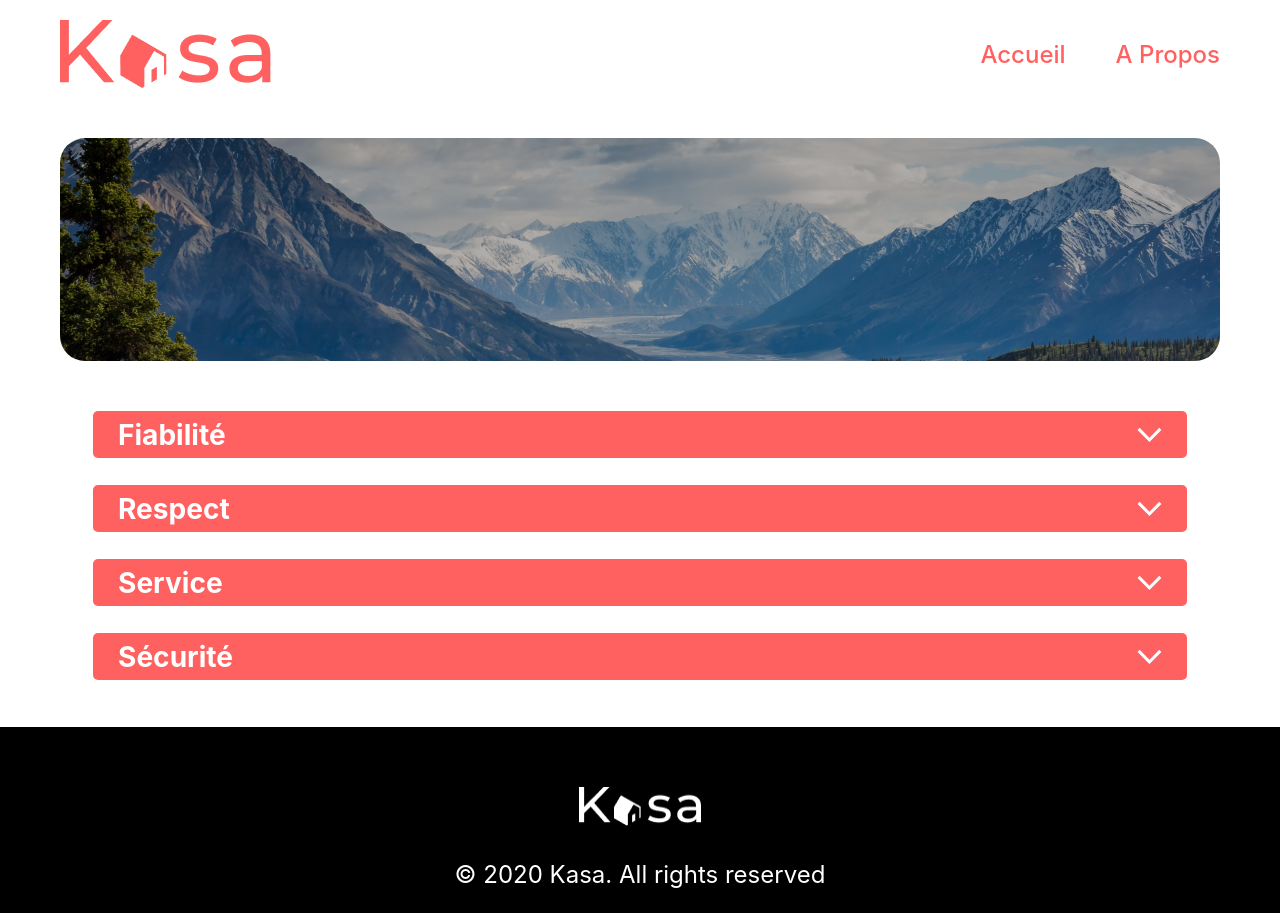
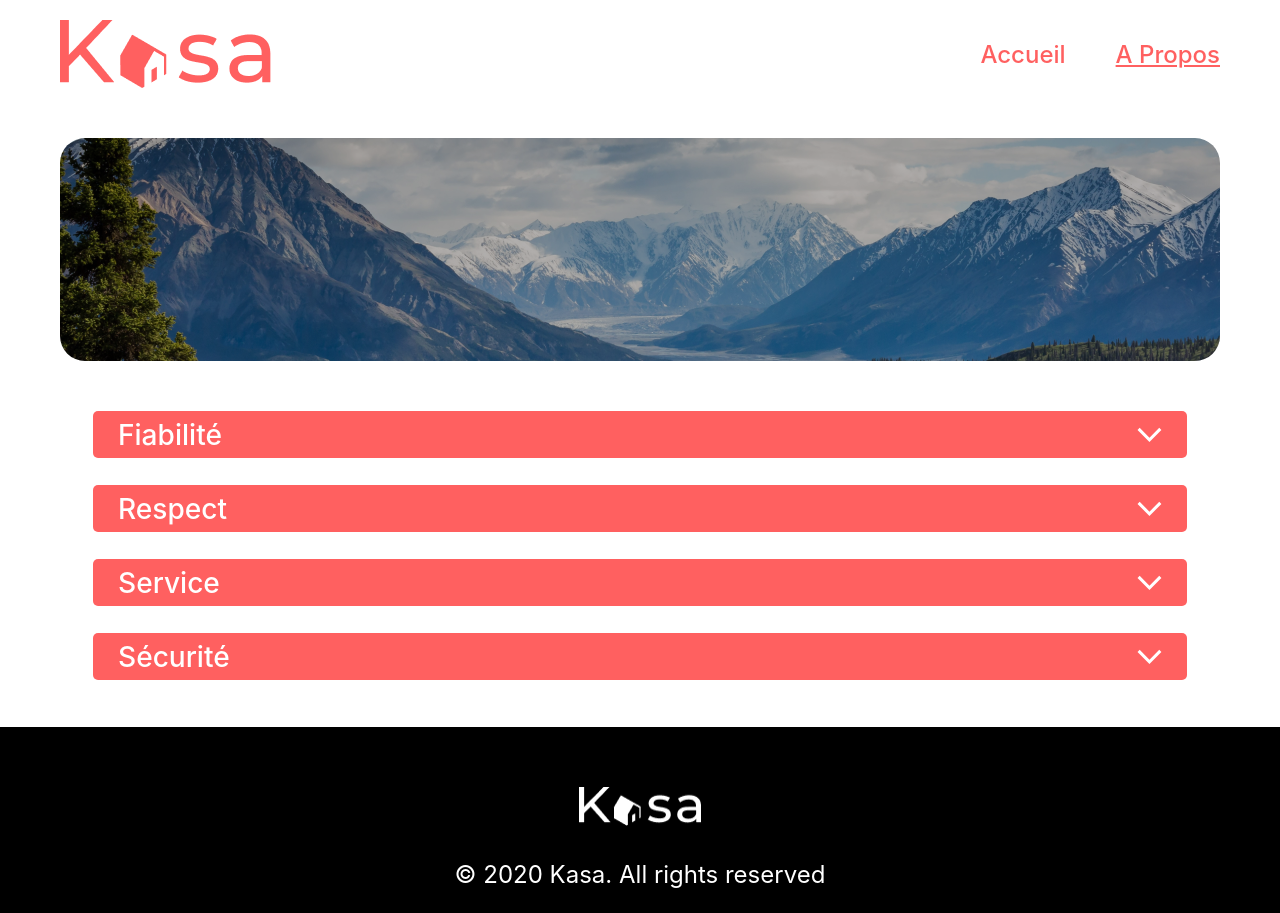
Before and after one commit to woodshan/Kasa_P7, a React (Create React App) app: page /about in a window 1280 px wide. Built offline with nearby package versions, Linux system fonts and the light colour scheme.

Commit message:
Mise en place de la page d'erreur

```diff
--- a/src/App.js
+++ b/src/App.js
@@ -1,4 +1,4 @@
-import React from "react";
+import React, { useState } from "react";
 import Home from "./pages/Home/Home";
 import { BrowserRouter, Route, Routes } from "react-router-dom";
 import About from "./pages/About/About";
@@ -9,15 +9,20 @@ import Footer from "./components/Footer/Footer";
 import Header from "./components/Header/Header";
 
 const App = () => {
+  const [page, setPage] = useState("home");
+
   return (
     <div>
       <BrowserRouter>
         <div className={style.container}>
-        <Header />
+          <Header page={page} />
           <Routes className={style.container}>
-            <Route path="/" element={<Home />} />
-            <Route path="/about" element={<About />} />
-            <Route path="*" element={<Error />} />
+            <Route path="/" element={<Home page={page} setPage={setPage} />} />
+            <Route
+              path="/about"
+              element={<About page={page} setPage={setPage} />}
+            />
+            <Route path="*" element={<Error setPage={setPage} />} />
             <Route path="/accommodation" element={<Accommodation />} />
           </Routes>
         </div>
--- a/src/components/Collapse/Collapse.js
+++ b/src/components/Collapse/Collapse.js
@@ -3,7 +3,7 @@ import open from "../../assets/icons/open.svg";
 import close from "../../assets/icons/close.svg";
 import style from "./Collapse.module.css";
 
-const Collapse = ({children}) => {
+const Collapse = ({children, title}) => {
   const [isOpen, setIsOpen] = useState(false);
 
   const handleClick = () => {
@@ -18,7 +18,7 @@ const Collapse = ({children}) => {
     <div className={style["collapse-container"]}>
       <div className={style["collapse-content"]}>
         <div className={style["collapse-background"]} onClick={() => handleClick()}>
-          {children}
+          <h3 className={style.title}>{title}</h3>
           {isOpen ? (
             <img
               src={close}
--- a/src/components/Collapse/Collapse.module.css
+++ b/src/components/Collapse/Collapse.module.css
@@ -42,3 +42,7 @@
     width: 90%;
     z-index: -1;
 }
+
+.title {
+    font-weight: 500;
+}
--- a/src/components/Footer/Footer.js
+++ b/src/components/Footer/Footer.js
@@ -1,6 +1,6 @@
-import React from 'react';
+import React from "react";
 import logo from "../../assets/images/footer-logo.png";
-import style from "./Footer.module.css"
+import style from "./Footer.module.css";
 
 const Footer = () => {
   return (
--- a/src/components/Header/Header.js
+++ b/src/components/Header/Header.js
@@ -1,15 +1,24 @@
-import React from 'react';
-import { NavLink } from 'react-router-dom';
+import { NavLink } from "react-router-dom";
 import logo from "../../assets/images/logo.png";
 import style from "./Header.module.css";
 
-const Header = () => {
+const Header = ({ page }) => {
   return (
     <div className={style["header-container"]}>
       <img src={logo} alt="Kasa Logo" className={style.logo} />
       <div className={style["link-container"]}>
-                <NavLink to="/" className={style.link}>Accueil</NavLink>
-                <NavLink to="/about" className={style.link}>A Propos</NavLink>
+        <NavLink
+          to="/"
+          className={style[page === "home" ? "link-effect" : "link"]}
+        >
+          Accueil
+        </NavLink>
+        <NavLink
+          to="/about"
+          className={style[page === "about" ? "link-effect" : "link"]}
+        >
+          A Propos
+        </NavLink>
       </div>
     </div>
   );
--- a/src/components/Header/Header.module.css
+++ b/src/components/Header/Header.module.css
@@ -15,6 +15,13 @@
     font-size: 24px;
     color: #FF6060;
     font-weight: 500;
+}
+
+.link-effect {
+    text-decoration: underline;
+    color:#FF6060;
+    font-weight: 500;
+    font-size: 24px;
 }
 
 @media screen and (max-width: 700px) {
--- a/src/pages/About/About.js
+++ b/src/pages/About/About.js
@@ -1,23 +1,48 @@
-import React from "react";
+import React, { useEffect } from "react";
 import Banner from "../../components/Banner/Banner";
 import background from "../../assets/images/about-background.png";
 import Collapse from "../../components/Collapse/Collapse";
 
-const About = () => {
+const About = ({ setPage, page }) => {
+  useEffect(() => {
+    if (page !== "about") {
+      setPage("about");
+    }
+  }, []);
+
   return (
     <div>
       <Banner background={background} />
-      <Collapse>
-        <h3>Fiabilité</h3>
+      <Collapse title="Fiabilité">
+        <p>
+          Les annonces postées sur Kasa garantissent une fiabilité totale. Les
+          photos sont conformes aux logements, et toutes les informations sont
+          régulièrement vérifiées par nos équipes.
+        </p>
       </Collapse>
-      <Collapse>
-        <h3>Respect</h3>
+      <Collapse title="Respect">
+        <p>
+          La bienveillance fait partie des valeurs fondatrices de Kasa. Tout
+          comportement discriminatoire ou de perturbation du voisinage
+          entraînera une exclusion de notre plateforme.
+        </p>
       </Collapse>
-      <Collapse>
-        <h3>Service</h3>
+      <Collapse title="Service">
+        <p>
+          Nos équipes se tiennent à votre disposition pour vous fournir une
+          expérience parfaite. N'hésitez pas à nous contacter si vous avez la
+          moindre question.
+        </p>
       </Collapse>
-      <Collapse>
-        <h3>Sécurité</h3>
+      <Collapse title="Sécurité">
+        <p>
+          La sécurité est la priorité de Kasa. Aussi bien pour nos hôtes que
+          pour les voyageurs, chaque logement correspond aux critères de
+          sécurité établis par nos services. En laissant une note aussi bien à
+          l'hôte qu'au locataire, cela permet à nos équipes de vérifier que les
+          standards sont bien respectés. Nous organisons également des ateliers
+          sur la sécurité domestique pour nos hôtes.
+        </p>
       </Collapse>
     </div>
   );
--- a/src/pages/Error/Error.js
+++ b/src/pages/Error/Error.js
@@ -1,11 +1,23 @@
-import React from 'react';
+import React, { useEffect } from "react";
+import { NavLink } from "react-router-dom";
+import style from "./Error.module.css";
 
-const Error = () => {
-    return (
-        <div>
-            <h1>Erreur 404 page inexistante!</h1>
-        </div>
-    );
+const Error = ({ setPage }) => {
+  useEffect(() => {
+    setPage("");
+  }, []);
+
+  return (
+    <div className={style["error-container"]}>
+      <h1 className={style.error}>404</h1>
+      <h3 className={style["error-description"]}>
+        Oups! La page que vous demandez n'existe pas.
+      </h3>
+      <NavLink to="/" className={style.link}>
+        Retourner sur la page d'accueil
+      </NavLink>
+    </div>
+  );
 };
 
 export default Error;
--- a/src/pages/Error/Error.module.css
+++ b/src/pages/Error/Error.module.css
@@ -0,0 +1,25 @@
+.error-container {
+    display: flex;
+    flex-direction: column;
+    align-items: center;
+}
+
+.error {
+    color: #FF6060;
+    font-size: 288px;
+    text-align: center;
+    margin:0;
+}
+
+.error-description {
+    color:#FF6060;
+    font-size: 36px;
+    font-weight: 500;
+    text-align: center;
+}
+
+.link {
+    color: #FF6060;
+    font-size: 18px;
+    text-decoration: underline;
+}
--- a/src/pages/Home/Home.js
+++ b/src/pages/Home/Home.js
@@ -1,10 +1,16 @@
-import React from "react";
+import React, { useEffect } from "react";
 import Banner from "../../components/Banner/Banner";
 import Cards from "../../components/Cards/Cards";
 import style from "./Home.module.css";
 import background from "../../assets/images/home-background.png";
 
-const Home = () => {
+const Home = ({ setPage, page }) => {
+  useEffect(() => {
+    if (page !== "home") {
+      setPage("home");
+    }
+  }, []);
+
   return (
     <div>
       <Banner background={background}>
```
Also changed, not shown: src/index.js (+5 -5 lines). Lines whose indentation alone changed are shown as unchanged.
